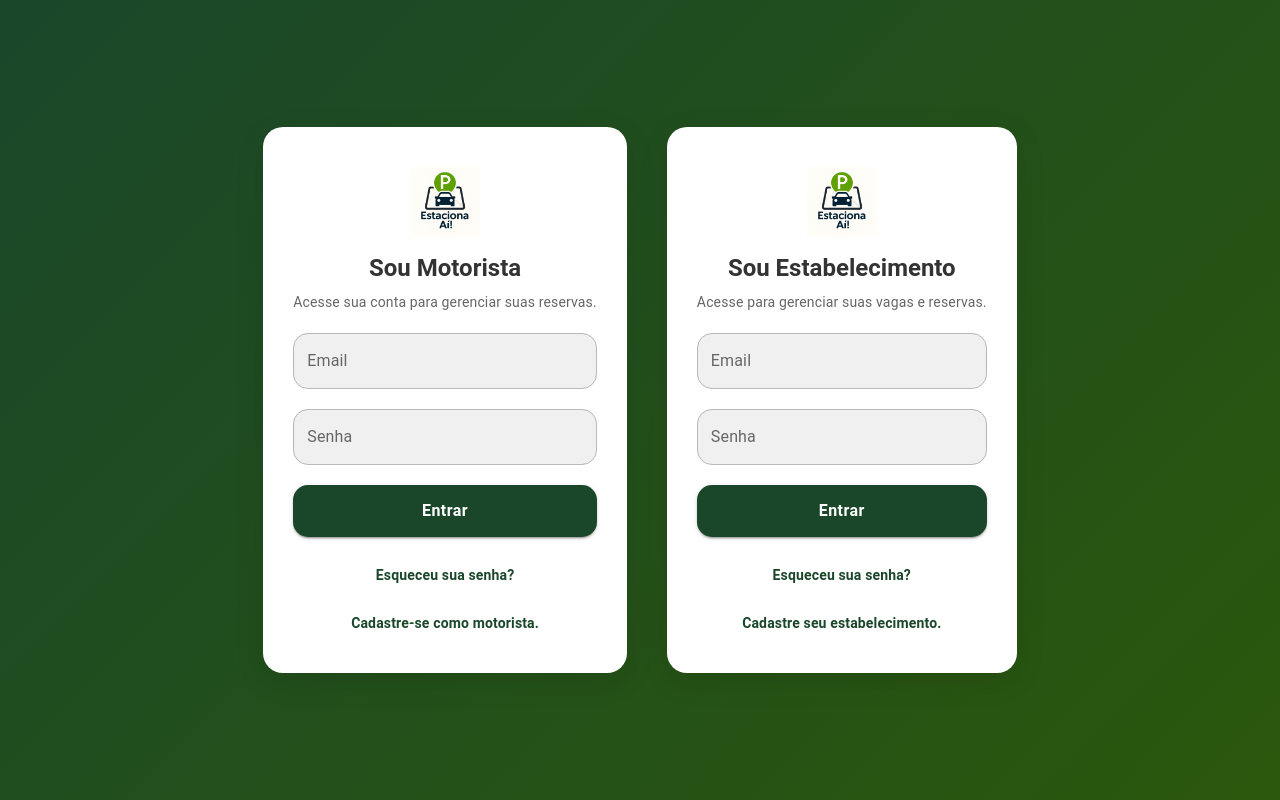
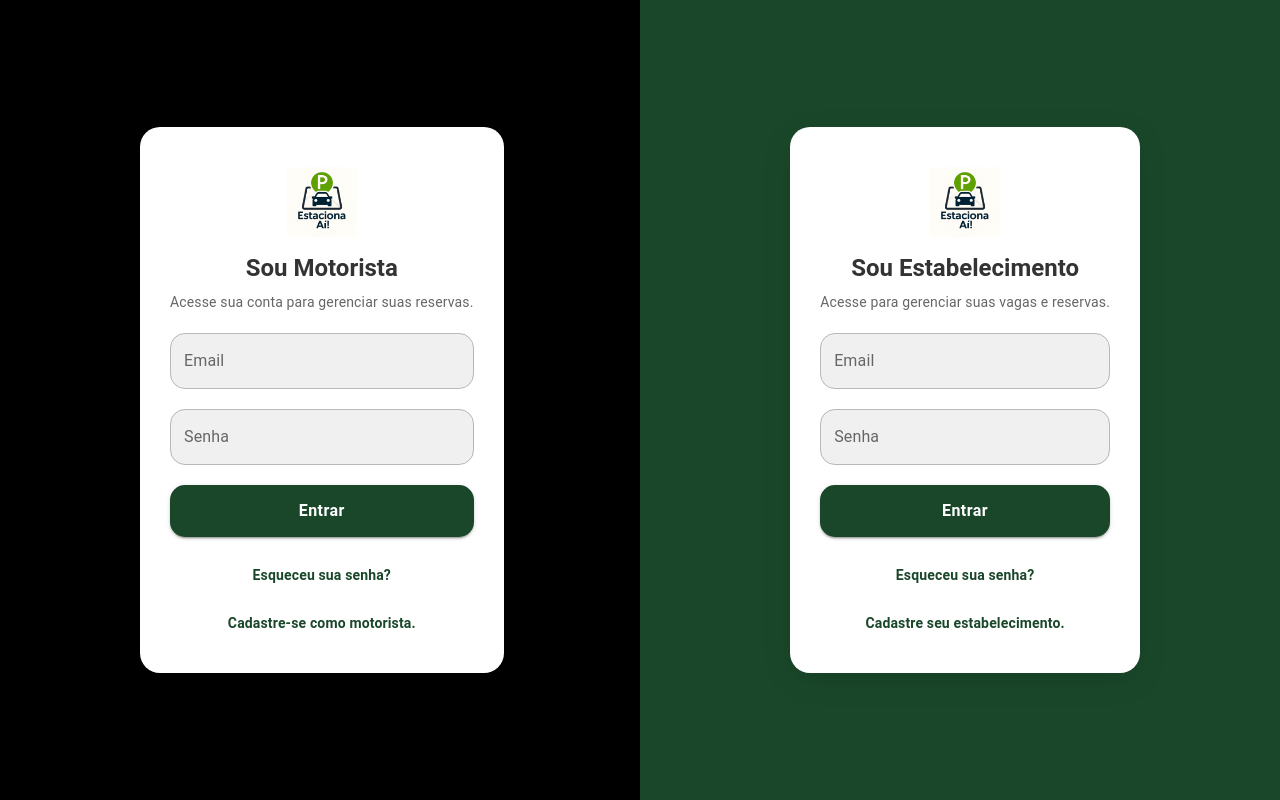
Before and after one commit to Govaski/Estaciona-Ai, a React (Vite) app: page /login in a window 1280 px wide. Built offline with nearby package versions, Linux system fonts and the light colour scheme.

Commit message:
atualizando pagina login

```diff
--- a/src/pages/Login.jsx
+++ b/src/pages/Login.jsx
@@ -2,20 +2,39 @@ import React from 'react';
 import { Box, Button, TextField, Typography, styled, keyframes, Grid, Link as MuiLink } from "@mui/material";
 import { Link as RouterLink } from "react-router-dom";
 import logo from "../assets/logo.png";
+
 
 const fadeInUp = keyframes`
   from { opacity: 0; transform: translateY(40px); }
   to { opacity: 1; transform: translateY(0); }
 `;
 
-const Container = styled(Box)({
+
+const MainContainer = styled(Box)(({ theme }) => ({
   display: "flex",
   justifyContent: "center",
   alignItems: "center",
   minHeight: "100vh",
-  background: `linear-gradient(135deg, #1a472a, #2b580c)`,
-  padding: "20px",
-});
+  padding: '20px',
+
+  background: 'linear-gradient(to right, black 50%, #1a472a 50%)',
+
+
+  [theme.breakpoints.down('md')]: {
+    background: 'linear-gradient(to bottom, black 50%, #1a472a 50%)',
+  },
+}));
+
+
+const FormsWrapper = styled(Grid)(({ theme }) => ({
+  maxWidth: "1000px",
+  width: "100%",
+
+  [theme.breakpoints.up('md')]: {
+    justifyContent: "space-between",
+  },
+}));
+
 
 const Card = styled(Box)({
   background: "#ffffff",
@@ -26,7 +45,6 @@ const Card = styled(Box)({
   flexDirection: "column",
   gap: "20px",
   animation: `${fadeInUp} 0.8s ease forwards`,
-  zIndex: 1,
 });
 
 const Logo = styled("img")({
@@ -58,25 +76,16 @@ const StyledButton = styled(Button)({
   },
 });
 
-function Login() {
-  return (
-    <Container sx={{ px: { xs: 2, md: 0 } }}>
-      <Grid
-        container
-        spacing={5}
-        justifyContent="center"
-        sx={{ py: { xs: 4, md: 0 }, px: { xs: 2, md: 0 } }}
-      >
 
-        <Grid item xs={12} md={6} sx={{ mx: "auto" }}>
+const LoginCard = ({ title, description, logoAlt, linkCadastro, linkText, toLogin }) => (
   <Card>
     <Box display="flex" flexDirection="column" alignItems="center">
-              <Logo src={logo} alt="Logo Motorista" />
+      <Logo src={logo} alt={logoAlt} />
       <Typography variant="h5" fontWeight="bold" color="#333" sx={{ mb: 1 }}>
-                Sou Motorista
+        {title}
       </Typography>
       <Typography variant="body2" color="#666" textAlign="center">
-                Acesse sua conta para gerenciar suas reservas.
+        {description}
       </Typography>
     </Box>
     <StyledTextField label="Email" type="email" fullWidth />
@@ -86,10 +95,11 @@ function Login() {
       variant="contained"
       fullWidth
       component={RouterLink}
-              to="/motorista"
+      to={toLogin}
     >
       Entrar
     </StyledButton>
+
     <Typography variant="body2" align="center" sx={{ mt: 1 }}>
       <MuiLink
         component={RouterLink}
@@ -99,63 +109,50 @@ function Login() {
         Esqueceu sua senha?
       </MuiLink>
     </Typography>
+
     <Typography variant="body2" align="center" sx={{ mt: 1 }}>
       <MuiLink
         component={RouterLink}
-                to="/cadastro"
+        to={linkCadastro}
         sx={{ textDecoration: "none", fontWeight: "bold", color: "#1a472a" }}
       >
-                Cadastre-se como motorista.
+        {linkText}
       </MuiLink>
     </Typography>
   </Card>
+);
+
+
+function Login() {
+  return (
+    <MainContainer>
+      <FormsWrapper container spacing={5} justifyContent="center" alignItems="center">
+
+        <Grid item xs={12} md={6}>
+          <LoginCard
+            title="Sou Motorista"
+            description="Acesse sua conta para gerenciar suas reservas."
+            logoAlt="Logo Motorista"
+            toLogin="/motorista"
+            linkCadastro="/cadastro-motorista"
+            linkText="Cadastre-se como motorista."
+
+          />
         </Grid>
 
 
-        <Grid item xs={12} md={6} sx={{ mx: "auto" }}>
-          <Card>
-            <Box display="flex" flexDirection="column" alignItems="center">
-              <Logo src={logo} alt="Logo Estabelecimento" />
-              <Typography variant="h5" fontWeight="bold" color="#333" sx={{ mb: 1 }}>
-                Sou Estabelecimento
-              </Typography>
-              <Typography variant="body2" color="#666" textAlign="center">
-                Acesse para gerenciar suas vagas e reservas.
-              </Typography>
-            </Box>
-            <StyledTextField label="Email" type="text" fullWidth />
-            <StyledTextField label="Senha" type="password" fullWidth />
-
-            <StyledButton
-              variant="contained"
-              fullWidth
-              component={RouterLink}
-              to="/estabelecimento"
-            >
-              Entrar
-            </StyledButton>
-            <Typography variant="body2" align="center" sx={{ mt: 1 }}>
-              <MuiLink
-                component={RouterLink}
-                to="/esqueci-a-senha"
-                sx={{ textDecoration: "none", fontWeight: "bold", color: "#1a472a" }}
-              >
-                Esqueceu sua senha?
-              </MuiLink>
-            </Typography>
-            <Typography variant="body2" align="center" sx={{ mt: 1 }}>
-              <MuiLink
-                component={RouterLink}
-                to="/cadastro"
-                sx={{ textDecoration: "none", fontWeight: "bold", color: "#1a472a" }}
-              >
-                Cadastre seu estabelecimento.
-              </MuiLink>
-            </Typography>
-          </Card>
+        <Grid item xs={12} md={6}>
+          <LoginCard
+            title="Sou Estabelecimento"
+            description="Acesse para gerenciar suas vagas e reservas."
+            logoAlt="Logo Estabelecimento"
+            toLogin="/estabelecimento"
+            linkCadastro="/cadastro-estabelecimento"
+            linkText="Cadastre seu estabelecimento."
+          />
         </Grid>
-      </Grid>
-    </Container>
+      </FormsWrapper>
+    </MainContainer>
   );
 }
 
```
Lines whose indentation alone changed are shown as unchanged.
